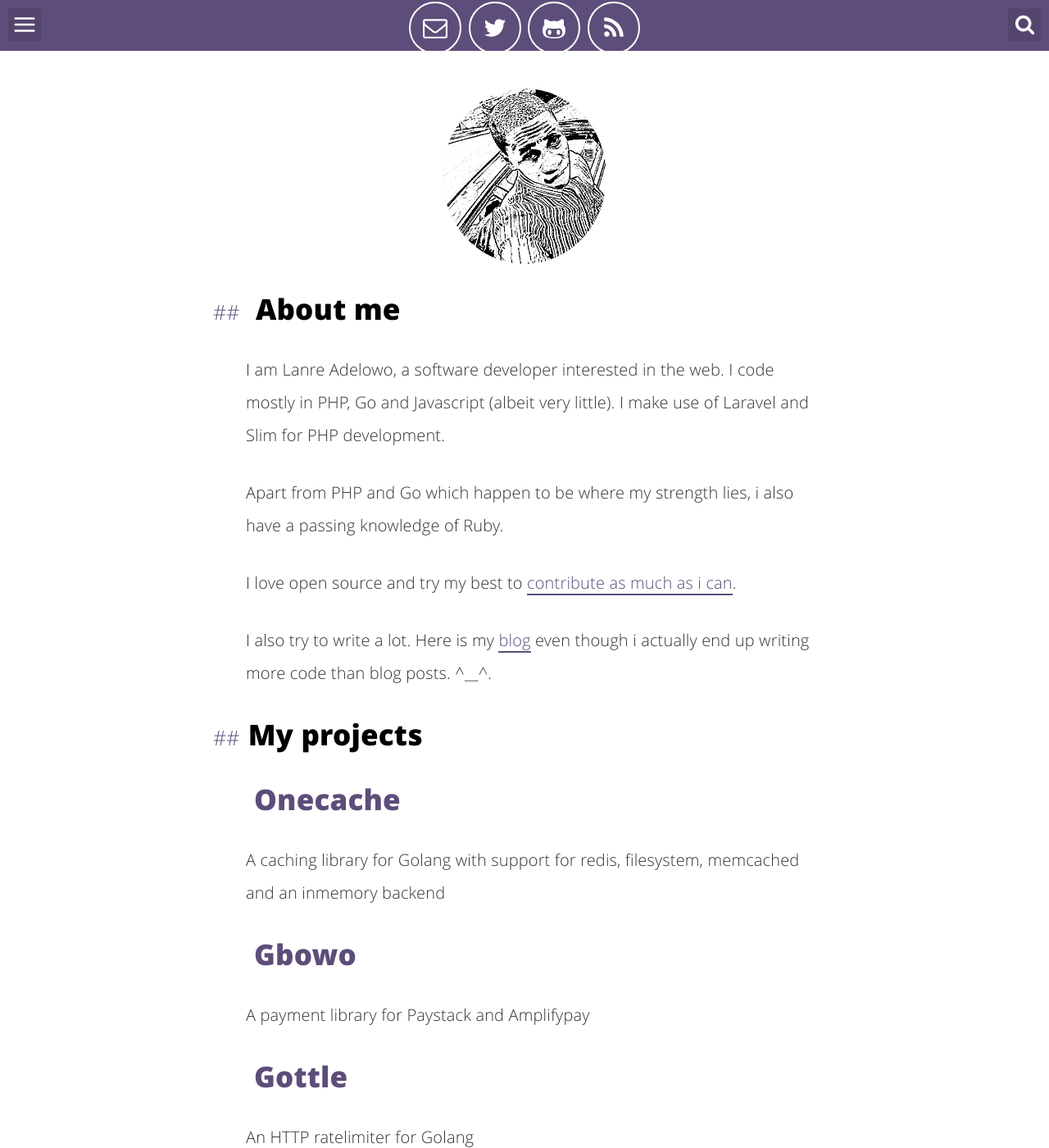
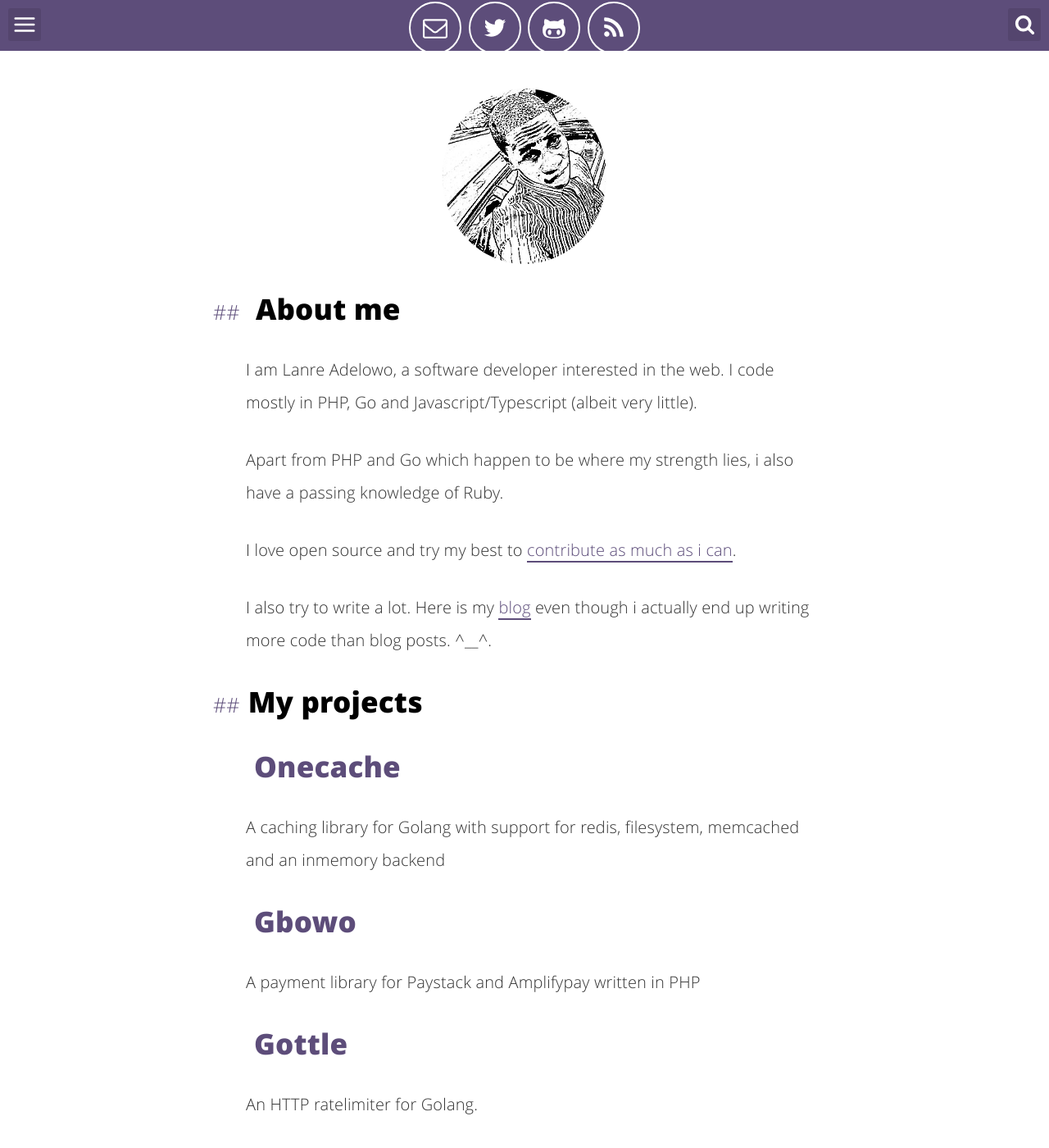
Before and after one commit to adelowo/portfolio, a Jekyll site: the page built from about.html, in a window 1280 px wide and 1400 px high. Shown: the whole window at 82% size. Built offline with Jekyll 4.4.1, drawn with Linux system fonts in a browser that asks for light colours; some of the changed text lies outside the part shown.

Commit message:
Added filer to the project list and tweaked the about page a little bit

```diff
--- a/_config.yml
+++ b/_config.yml
@@ -57,15 +57,19 @@
 
   - name: Gbowo
     url: https://github.com/adelowo/gbowo
-    description: A payment library for Paystack and Amplifypay
+    description: A payment library for Paystack and Amplifypay written in PHP
 
   - name: Gottle
     url: https://github.com/adelowo/gottle
-    description: An HTTP ratelimiter for Golang
+    description: An HTTP ratelimiter for Golang.
+
+  - name: Filer
+    url: https://github.com/adelowo/filer
+    description: Golang utilities for working with files
 
   - name: Fileupload
     url: https://github.com/Gargron/fileupload
-    description: "A Document upload library that supports chunked uploads. I help maintain this project"
+    description: A File upload library (written in PHP) that supports chunked uploads. I help maintain this project.
 
   - name: Gbowo-paystack
     url:  https://github.com/adelowo/gbowo-paystack
--- a/about.html
+++ b/about.html
@@ -15,7 +15,7 @@
    <ul class="recent">
 
    	   <p>
-   	   		I am Lanre Adelowo, a software developer interested in the web. I code mostly in PHP, Go and Javascript (albeit very little). I make use of Laravel and Slim for PHP development.
+   	   		I am Lanre Adelowo, a software developer interested in the web. I code mostly in PHP, Go and Javascript/Typescript (albeit very little).
 
    		</p>
 
```
